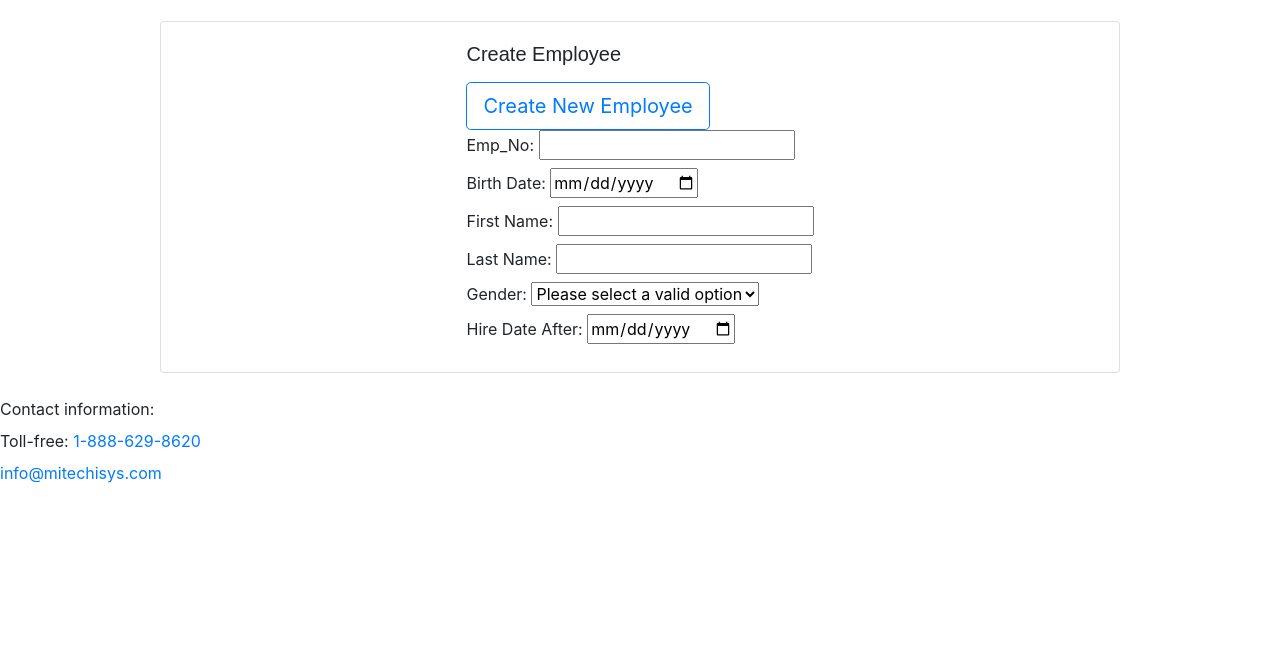
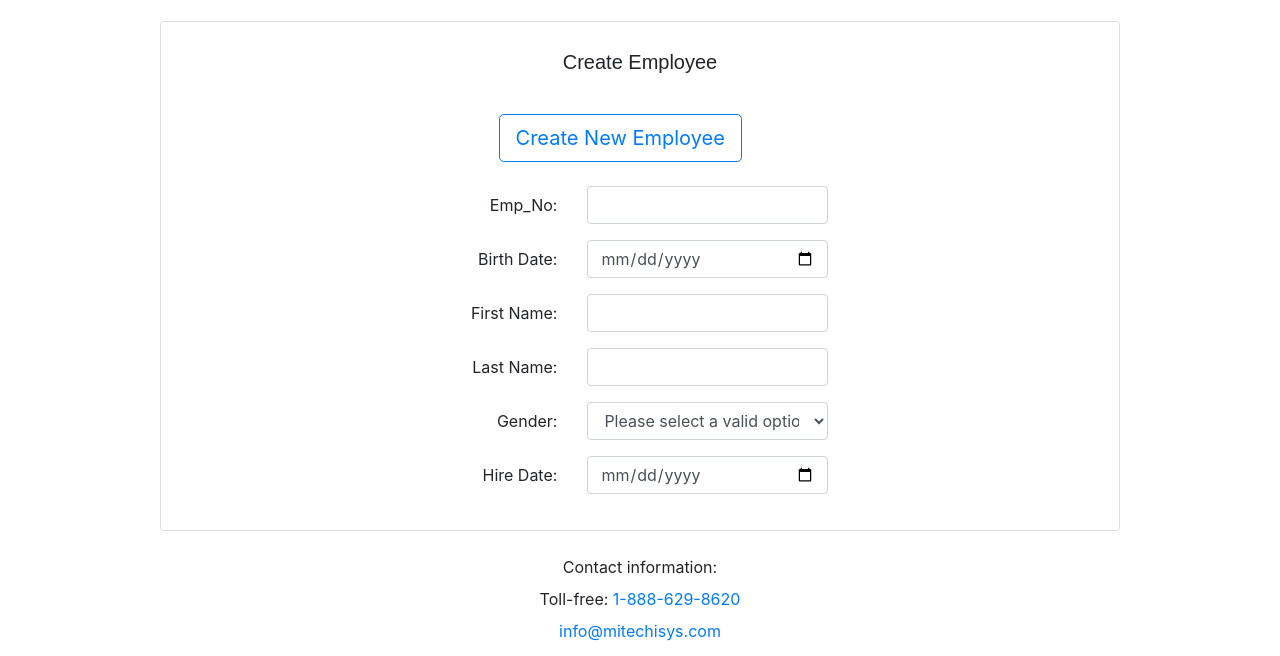
Before and after one commit to cspraggett/vueclient, a website: page src/index.html in a window 1280 px wide. Shown: the part 568-1224 px from the top of the page. Before the commit the page ends 1069 px from the top, so only its background shows below. Drawn offline with nearby package versions, Linux system fonts and the light colour scheme; no server answers.

Commit message:
Format create employee card

```diff
--- a/src/index.html
+++ b/src/index.html
@@ -12,19 +12,20 @@
     <!-- Client App Configs -->
     <script src="./configs.js"></script>
 
-    <link rel="stylesheet" href="https://stackpath.bootstrapcdn.com/bootstrap/4.1.3/css/bootstrap.min.css" integrity="sha384-MCw98/SFnGE8fJT3GXwEOngsV7Zt27NXFoaoApmYm81iuXoPkFOJwJ8ERdknLPMO" crossorigin="anonymous">
-    <link rel="stylesheet" type="text/css" href= "./css/index.css" >
+    <link rel="stylesheet" href="https://stackpath.bootstrapcdn.com/bootstrap/4.1.3/css/bootstrap.min.css"
+          integrity="sha384-MCw98/SFnGE8fJT3GXwEOngsV7Zt27NXFoaoApmYm81iuXoPkFOJwJ8ERdknLPMO" crossorigin="anonymous">
+    <link rel="stylesheet" type="text/css" href="./css/index.css">
 </head>
 
 <body>
 <header class="container-fluid pt-4 text-center">
-    <h2 id="message">Welcome to the <span class="highlight">VueClient</span> Client<br /> {{display}}</h2>
+    <h2 id="message">Welcome to the <span class="highlight">VueClient</span> Client<br/> {{display}}</h2>
 </header>
 
 <main>
-    <div class= "mx-auto card my-4" style="width: 75%">
+    <div class="mx-auto card my-4" style="width: 75%">
         <div class="mx-auto card-body">
-            <h5 class="card-title">Departments</h5>
+            <h5 class="card-title text-center">Departments</h5>
             <section id="departments">
                 <!--        <button v-on:click="getDepartments">Fetch Department Data</button>-->
                 <div v-if="failure">
@@ -32,7 +33,7 @@
                 </div>
                 <div v-else-if="depts.length">
                     <table>
-                <caption>
+                        <caption class="text-center">
                             The Departments
                         </caption>
 
@@ -97,7 +98,9 @@
                 <form class="form-horizontal">
                     <div class="row">
                         <div class="col-sm-10 offset-sm-2 my-4 mx-auto">
-                        <button v-on:click.stop.prevent="getEmployees" class="btn btn-lg btn-outline-primary">Fetch Employee Data</button>
+                            <button v-on:click.stop.prevent="getEmployees" class="btn btn-lg btn-outline-primary">Fetch
+                                Employee Data
+                            </button>
                         </div>
                     </div>
                     <div class="form-group row text-right">
@@ -119,11 +122,11 @@
                 </form>
 
                 <div v-if="failure">
-            <aside className="lowlight">Failed To Fetch Employee Records</aside>
+                    <aside class="lowlight">Failed To Fetch Employee Records</aside>
                 </div>
                 <div v-else-if="employees.length">
-            <table>
-                <caption>
+                    <table class="mx-auto">
+                        <caption class="text-center">
                             The Employees
                         </caption>
 
@@ -168,48 +171,65 @@
 
     <div class="mx-auto card my-4" style="width:75%">
         <div class="mx-auto card-body">
-            <h5 class="card-title">Create Employee</h5>
+            <h5 class="card-title text-center my-2">Create Employee</h5>
             <section id="create-employee">
-        <button v-on:click="createEmployee" class="btn btn-lg btn-outline-primary">Create New Employee</button>
+                <form class="form-horizontal">
+                    <div class="row mx-auto">
+                        <div class="col-sm-10 offset-sm-2 my-4 mx-auto">
+                            <button v-on:click.stop.prevent="createEmployee" class="btn btn-lg btn-outline-primary">Create New
+                                Employee
+                            </button>
+                        </div>
+                    </div>
+                    <div class="form-group row text-right">
+                        <label for="empNo" class="col-4 col-form-label">Emp_No:</label>
+                        <div class="col-8">
+                            <input v-model="empNo" type="number" class="form-control" id="empNo"/>
+                        </div>
+                    </div>
+                    <div class="form-group row text-right">
+                        <label for="birthDate" class="col-4 col-form-label">Birth Date:</label>
+                        <div class="col-8">
+                            <input v-model="birthDate" type="date" class="form-control" id="birthDate"/>
+                        </div>
+                    </div>
+                    <div class="form-group row text-right">
+                        <label for="firstName" class="col-4 col-form-label" style="padding-left: 0">First Name:</label>
+                        <div class="col-8">
+                            <input v-model="firstName" type="text" id="firstName" class="form-control"/>
+                        </div>
+                    </div>
 
-        <label>
-            Emp_No:
-            <input v-model="empNo" type="number" />
-        </label>
+                    <div class="form-group row text-right">
+                        <label for="lastName" class="col-4 col-form-label" style="padding-left: 0">Last Name:</label>
+                        <div class="col-8">
+                            <input v-model="lastName" type="text" id="lastName" class="form-control">
+                        </div>
+                    </div>
 
-        <label>
-            Birth Date:
-            <input v-model="birthDate" type="date" />
-        </label>
-
-        <label>
-            First Name:
-            <input v-model="firstName" type="text" />
-        </label>
-
-        <label>
-            Last Name:
-            <input v-model="lastName" type="text">
-        </label>
-
-        <label>
-            Gender:
-            <select v-model="gender">
+                    <div class="form-group row text-right">
+                        <label for="gender1" class="col-4 col-form-label">Gender:</label>
+                        <div class="col-8">
+                            <select v-model="gender" id="gender1" class="form-control">
                                 <option value="" hidden disabled>Please select a valid option</option>
                                 <option value="M">Male</option>
                                 <option value="F">Female</option>
                             </select>
-        </label>
+                        </div>
+                    </div>
 
-        <label>
-            Hire Date After:
-            <input v-model="hireDate" type="date">
-        </label>
+                    <div class="form-group row text-right">
+                        <label for="hireDate1" class="col-4 col-form-label" style="padding-left: 0">Hire Date:</label>
+                        <div class="col-8">
+                            <input v-model="hireDate" type="date" id="hireDate1" class="form-control">
+                        </div>
+                    </div>
+                </form>
                 <div v-if="success">
-            <aside className="highlight">Successfully Created New Employee</aside>
+                    <aside class="highlight text-center">Successfully Created New Employee</aside>
                 </div>
                 <div v-else-if="failure">
-            <aside className="lowlight">Failed To Create New Employee</aside>
+                    <aside class="lowlight text-center">Failed To Create New Employee</aside>
                 </div>
             </section>
         </div>
@@ -217,7 +237,7 @@
 
 </main>
 
-<footer>
+<footer class="text-center">
     <address>
         <label>Contact information:</label>
         <label>Toll-free: <a href="tel:+1-888-629-8620" target="_blank">1-888-629-8620</a></label>
@@ -227,9 +247,15 @@
 </footer>
 
 <script src="javaScript.js"></script>
-<script src="https://code.jquery.com/jquery-3.3.1.slim.min.js" integrity="sha384-q8i/X+965DzO0rT7abK41JStQIAqVgRVzpbzo5smXKp4YfRvH+8abtTE1Pi6jizo" crossorigin="anonymous"></script>
-<script src="https://cdnjs.cloudflare.com/ajax/libs/popper.js/1.14.3/umd/popper.min.js" integrity="sha384-ZMP7rVo3mIykV+2+9J3UJ46jBk0WLaUAdn689aCwoqbBJiSnjAK/l8WvCWPIPm49" crossorigin="anonymous"></script>
-<script src="https://stackpath.bootstrapcdn.com/bootstrap/4.1.3/js/bootstrap.min.js" integrity="sha384-ChfqqxuZUCnJSK3+MXmPNIyE6ZbWh2IMqE241rYiqJxyMiZ6OW/JmZQ5stwEULTy" crossorigin="anonymous"></script>
+<script src="https://code.jquery.com/jquery-3.3.1.slim.min.js"
+        integrity="sha384-q8i/X+965DzO0rT7abK41JStQIAqVgRVzpbzo5smXKp4YfRvH+8abtTE1Pi6jizo"
+        crossorigin="anonymous"></script>
+<script src="https://cdnjs.cloudflare.com/ajax/libs/popper.js/1.14.3/umd/popper.min.js"
+        integrity="sha384-ZMP7rVo3mIykV+2+9J3UJ46jBk0WLaUAdn689aCwoqbBJiSnjAK/l8WvCWPIPm49"
+        crossorigin="anonymous"></script>
+<script src="https://stackpath.bootstrapcdn.com/bootstrap/4.1.3/js/bootstrap.min.js"
+        integrity="sha384-ChfqqxuZUCnJSK3+MXmPNIyE6ZbWh2IMqE241rYiqJxyMiZ6OW/JmZQ5stwEULTy"
+        crossorigin="anonymous"></script>
 
 </body>
 
```
Lines whose indentation alone changed are shown as unchanged.
